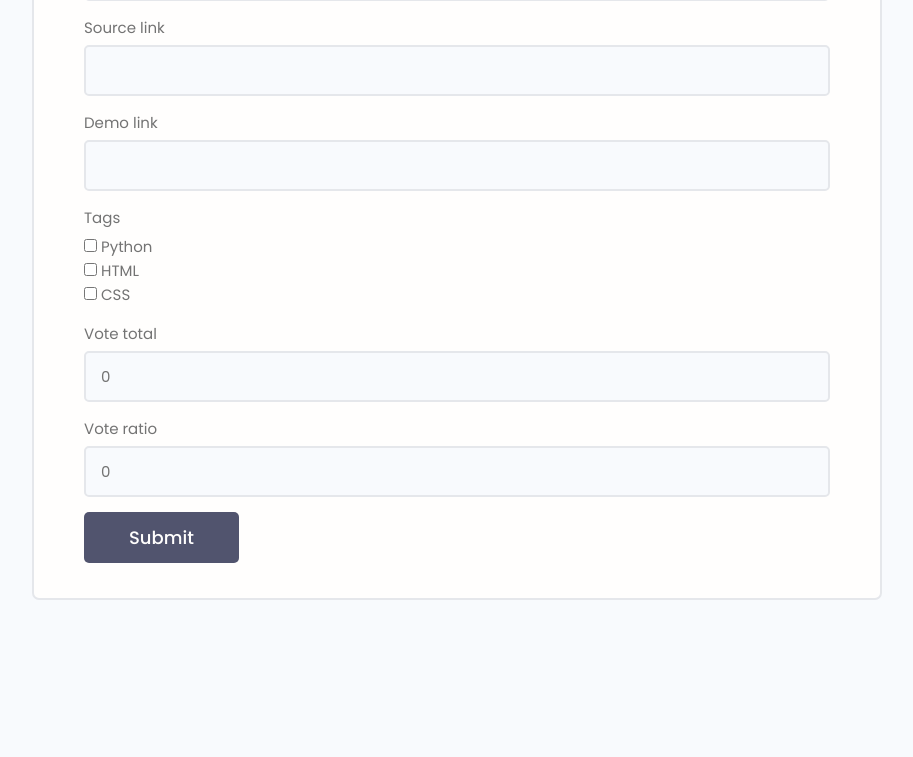
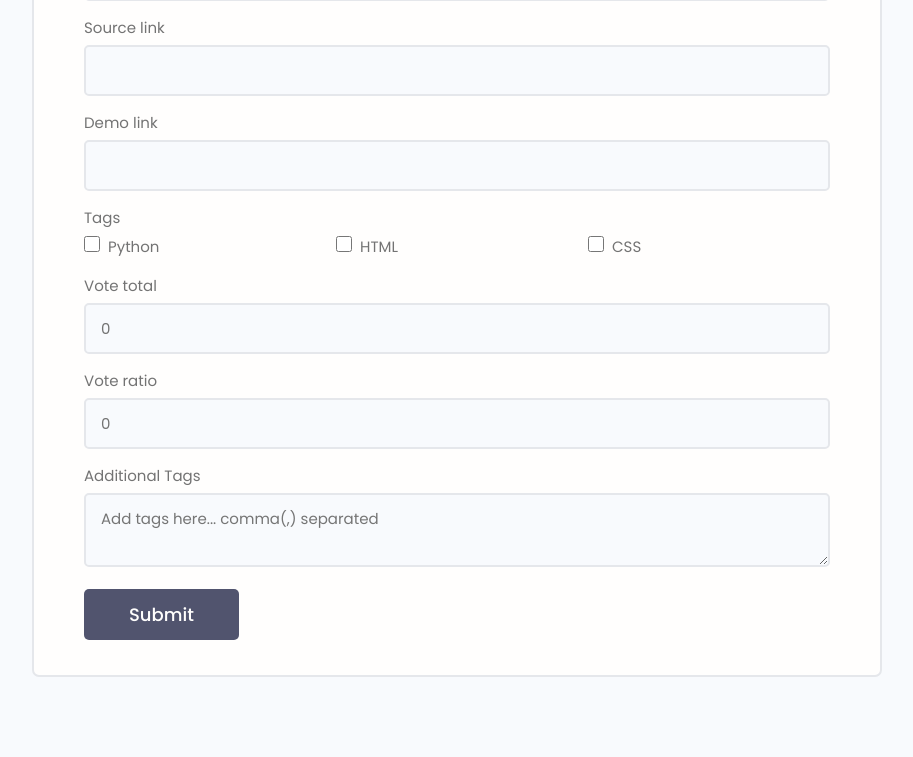
Before and after one commit to sushanka-khadka/Django, a Django app: page /projects/create-project/ in a window 1280 px wide. Shown: the part 756-1513 px from the top of the page, without its empty margins (183-1096 px from the left). Before the commit the page ends 1356 px from the top, so only its background shows below. Run offline with Django 5.2, Linux system fonts and the light colour scheme; a user stored in the database is signed in; data comes from the database, SQL or seed files in the repository.

Commit message:
additional tag field

```diff
--- a/DevSearch/projects/templates/projects/project-form.html
+++ b/DevSearch/projects/templates/projects/project-form.html
@@ -14,13 +14,29 @@
                 {% for field in form %}
                 <div class="form__field">
                     <label for="formInput#text">{{ field.label }} </label>
+
+                    {% if field.name == 'tags' %}
+                    <div class="checkbox-grid">
+                        {% for subfield in field %}
+                        <div class="checkbox-item">{{ subfield }}</div>
+                        {% endfor %}
+                    </div>
+                    {% else %}
                     {{ field }}
+                    {% endif %}
 
                     {% for error in field.errors %}
                     <p style="color: red;">{{error}}</p>
                     {% endfor %}
                 </div>
                 {% endfor %}
+
+                <!-- new additional tags -->
+                <div class="form__field">
+                    <label for="formInput#text">Additional Tags</label>
+                    <textarea class="input" name="newtags" placeholder="Add tags here... comma(,) separated"></textarea>
+                </div>
+
                 <input class="btn btn--sub btn--lg" type="submit" value="Submit">
             </form>
         </div>
--- a/DevSearch/projects/utils.py
+++ b/DevSearch/projects/utils.py
@@ -13,7 +13,7 @@ def searchProject(request):
         Q(description__icontains = search_query) |
         Q(owner__name__icontains = search_query) |
         Q(tags__in = tags)
-    )   # # projects as a queryset from Project model
+    ).distinct()   # # projects as a queryset from Project model
 
     return projects, search_query
 
--- a/DevSearch/projects/views.py
+++ b/DevSearch/projects/views.py
@@ -2,7 +2,7 @@ from django.shortcuts import render, redirect
 from django.db.models import Q
 from django.contrib.auth.decorators import login_required
 from django.contrib import messages
-from .models import Project
+from .models import Project, Tag
 from .utils import searchProject, paginateProject
 from .forms import ProjectForm
 
@@ -32,6 +32,12 @@ def createProject(request):
             project.title = project.title.title()
 
             form.save()     # save the new project instance
+
+            new_tags = request.POST.get('newtags').split(',')  # get new tags from textarea,
+            for tag in new_tags:
+                tag_obj, created = Tag.objects.get_or_create(name=tag.title())   # avoid duplicate tags by using get_or_create
+                project.tags.add(tag_obj)   # add tag to project's tags M2M field
+
             messages.success(request, 'Project created successfully.')
             return redirect('my-account')
     return render(request, 'projects/project-form.html', {'form':form})
@@ -46,13 +52,19 @@ def updateProject(request, pk):
         if form.is_valid():
             project = form.save(commit=False)
             project.title = project.title.title()
+            project.save()  # save updated project instance
 
-            # Save the updated project instance
-            form.save() # or project.save()
+            # field that doesn't belong to ModelForm need to be manually handled
+            # new_tags = request.POST['newtags']    will raise KeyError if 'newtags' not in POST data
+            new_tags = request.POST.get('newtags').split(',')  # get new tags from textarea, convert comma separated string to list
+
+            for tag in new_tags:
+                tag_obj, created = Tag.objects.get_or_create(name=tag.title())   # avoid duplicate tags by using get_or_create
+                project.tags.add(tag_obj)   # add tag to project's tags M2M field
 
             messages.success(request, 'Project updated successfully.')
             return redirect('my-account')
-    return render(request, 'projects/project-form.html', {'form':form})
+    return render(request, 'projects/project-form.html', {'form':form, 'project':project})
 
 @login_required(login_url='login')
 def deleteProject(request, pk):
```
